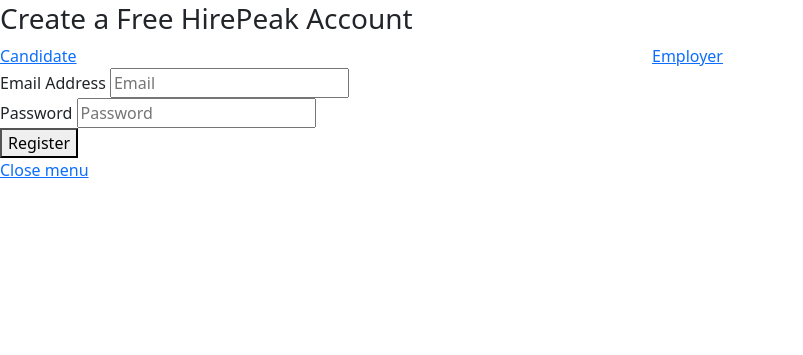
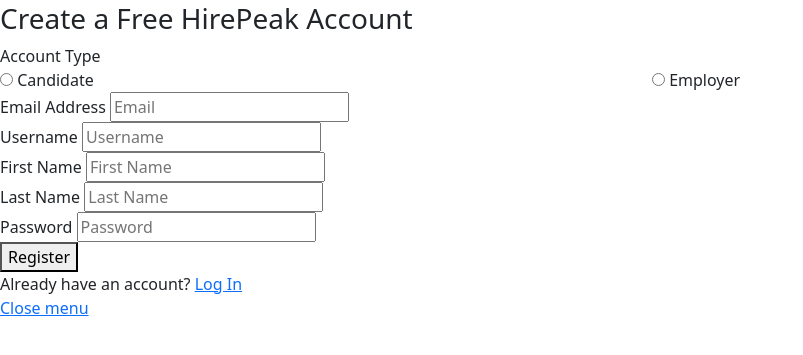
Before and after one commit to tobiolusa/hirepeak, a Django app: page /auth/register in a window 1280 px wide. Shown: the part 105-460 px from the top of the page, without its empty margins (0-803 px from the left). Run offline with Django 5.2, Linux system fonts and the light colour scheme; some libraries are stand-ins or nearby versions; grey boxes are pictures that could not be loaded.

Commit message:
Hirepeak auth template sorted

```diff
--- a/users/templates/users/register.html
+++ b/users/templates/users/register.html
@@ -1,121 +1,109 @@
 {% load static %}
-
 <!DOCTYPE html>
 <html lang="en">
-
-
-<!-- Mirrored from creativelayers.net/themes/superio/login.html by HTTrack Website Copier/3.x [XR&CO'2014], Fri, 16 May 2025 21:40:23 GMT -->
 <head>
   <meta charset="utf-8">
-  <title>Register |HirePeak</title>
-
+  <title>Register | HirePeak</title>
   <!-- Stylesheets -->
-  <link href="{% static 'css/bootstrap.css'%}" rel="stylesheet">
-  <link href="{% static 'css/style.css'%}" rel="stylesheet">
+  <link href="{% static 'css/bootstrap.css' %}" rel="stylesheet">
+  <link href="{% static 'css/style.css' %}" rel="stylesheet">
   <link href="{% static 'css/responsive.css' %}" rel="stylesheet">
-
-  <link rel="shortcut icon" href="images/favicon.png" type="image/x-icon">
-  <link rel="icon" href="images/favicon.png" type="image/x-icon">
-
+  <link rel="shortcut icon" href="{% static 'images/favicon.png' %}" type="image/x-icon">
+  <link rel="icon" href="{% static 'images/favicon.png' %}" type="image/x-icon">
   <!-- Responsive -->
   <meta http-equiv="X-UA-Compatible" content="IE=edge">
   <meta name="viewport" content="width=device-width, initial-scale=1.0, maximum-scale=1.0, user-scalable=0">
   <!--[if lt IE 9]><script src="https://cdnjs.cloudflare.com/ajax/libs/html5shiv/3.7.3/html5shiv.js"></script><![endif]-->
-  <!--[if lt IE 9]><script src="js/respond.js"></script><![endif]-->
+  <!--[if lt IE 9]><script src="{% static 'js/respond.js' %}"></script><![endif]-->
 </head>
-
-
 <body>
-
   <div class="page-wrapper">
-
     <!-- Preloader -->
     <div class="preloader"></div>
-
     <!-- Main Header-->
     <header class="main-header">
       <div class="container-fluid">
-        <!-- Main box -->
         <div class="main-box">
-          <!--Nav Outer -->
           <div class="nav-outer">
             <div class="logo-box">
-              <div class="logo"><a href="index.html"><img src="{% static 'images/logo-2.svg'%}" alt="" title=""></a></div>
+              <div class="logo"><a href="{% url 'login' %}"><img src="{% static 'images/logo-2.svg' %}" alt="Logo" title="HirePeak Logo"></a></div>
             </div>
           </div>
-
           <div class="outer-box">
-            <!-- Login/Register -->
             <div class="btn-box">
-              <a href="{% url 'login' %}" class="theme-btn btn-style-three call-modal">Login</a>
-
+              <a href="{% url 'login' %}" class="theme-btn btn-style-three">Login</a>
             </div>
           </div>
         </div>
       </div>
-
       <!-- Mobile Header -->
       <div class="mobile-header">
-        <div class="logo"><a href="index.html"><img src="{% static 'images/logo.svg'%}" alt="" title=""></a></div>
-
-        <!--Nav Box-->
+        <div class="logo"><a href="{% url 'login' %}"><img src="{% static 'images/logo.svg' %}" alt="Mobile Logo" title="HirePeak Mobile Logo"></a></div>
         <div class="nav-outer clearfix">
-
           <div class="outer-box">
-            <!-- Login/Register -->
             <div class="login-box">
-              <a href="login-popup.html" class="call-modal"><span class="icon-user"></span></a>
+              <a href="{% url 'login' %}" class="call-modal"><span class="icon-user"></span></a>
             </div>
-
             <a href="#nav-mobile" class="mobile-nav-toggler navbar-trigger"><span class="flaticon-menu-1"></span></a>
           </div>
         </div>
       </div>
-
-      <!-- Mobile Nav -->
       <div id="nav-mobile"></div>
     </header>
-    <!--End Main Header -->
-
     <!-- Info Section -->
     <div class="login-section">
-
-      <div class="image-layer" style="background-image: url(static/images/background/12.jpg);"></div>
+      <div class="image-layer" style="background-image: url('{% static 'images/background/12.jpg' %}');"></div>
       <div class="outer-box">
-        <!-- Login Form -->
         <div class="login-form default-form">
           <div class="form-inner">
             <h3>Create a Free HirePeak Account</h3>
-
-            <!--Login Form-->
-            <form method="post" action="https://creativelayers.net/themes/superio/add-parcel.html">
+            <form method="post" action="{% url 'register' %}">
+              {% csrf_token %}
               <div class="form-group">
+                <label>Account Type</label>
                 <div class="btn-box row">
                   <div class="col-lg-6 col-md-12">
-                    <a href="#" class="theme-btn btn-style-seven"><i class="la la-user"></i> Candidate </a>
+                    <label class="theme-btn btn-style-seven">
+                      <input type="radio" name="account_type" value="candidate" required> Candidate
+                    </label>
                   </div>
                   <div class="col-lg-6 col-md-12">
-                    <a href="#" class="theme-btn btn-style-four"><i class="la la-briefcase"></i> Employer </a>
+                    <label class="theme-btn btn-style-four">
+                      <input type="radio" name="account_type" value="employer" required> Employer
+                    </label>
                   </div>
                 </div>
               </div>
-
               <div class="form-group">
                 <label>Email Address</label>
                 <input type="email" name="email" placeholder="Email" required>
               </div>
-
               <div class="form-group">
-                <label>Password</label>
-                <input id="password-field" type="password" name="password" value="" placeholder="Password">
+                <label>Username </label>
+                <input id="username" type="text" name="username" placeholder="Username" required>
               </div>
 
               <div class="form-group">
-                <button class="theme-btn btn-style-one " type="submit" name="Register">Register</button>
+                <label>First Name</label>
+                <input id="first_name" type="text" name="first_name" placeholder="First Name" required>
+              </div>
+
+              <div class="form-group">
+                <label>Last Name</label>
+                <input id="last_name" type="text" name="last_name" placeholder="Last Name" required>
+              </div>
+              <div class="form-group">
+                <label>Password</label>
+                <input id="password-field" type="password" name="password" placeholder="Password" required>
+              </div>
+              <div class="form-group">
+                <button class="theme-btn btn-style-one" type="submit" name="register">Register</button>
               </div>
             </form>
-
-            <!-- <div class="bottom-box">
+            <div class="bottom-box">
+              <div class="text">Already have an account? <a href="{% url 'login' %}">Log In</a></div>
+              <!-- Uncomment for social login -->
+              <!--
               <div class="divider"><span>or</span></div>
               <div class="btn-box row">
                 <div class="col-lg-6 col-md-12">
```
Also changed, not shown: other parts of users/templates/users/register.html (+18 -25 lines), users/templates/users/forget-password.html (+52 -94 lines), users/templates/users/login.html (+31 -68 lines).
